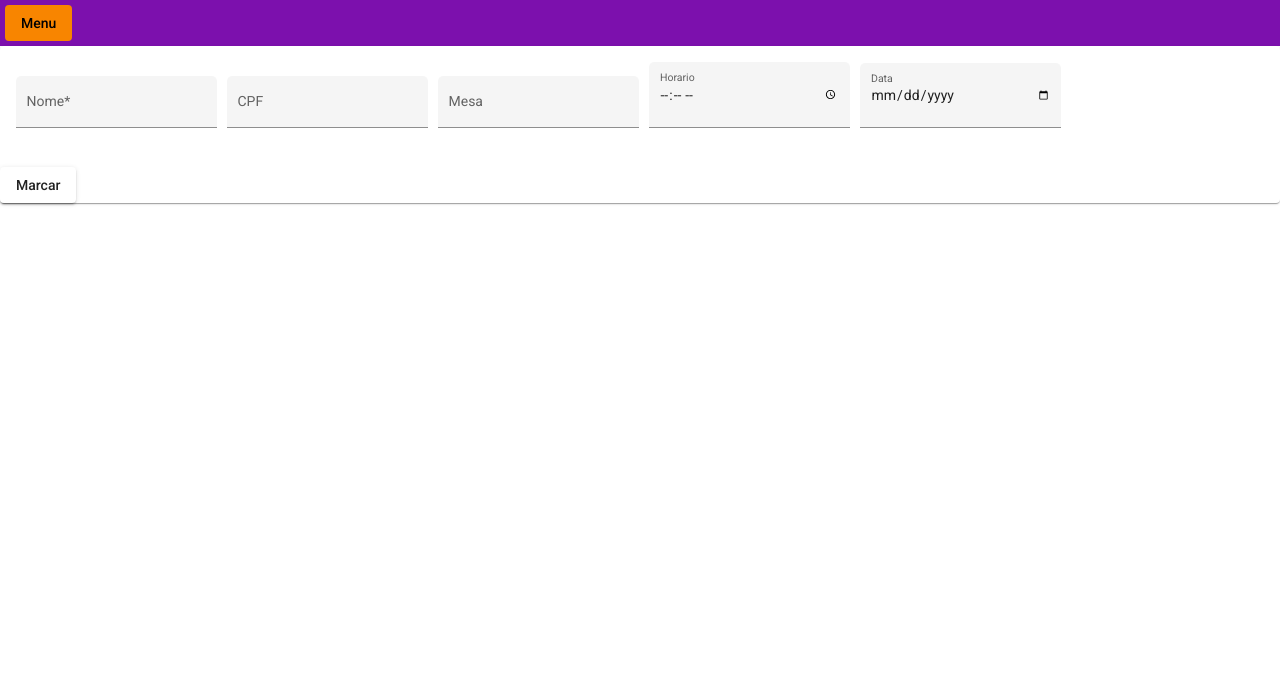
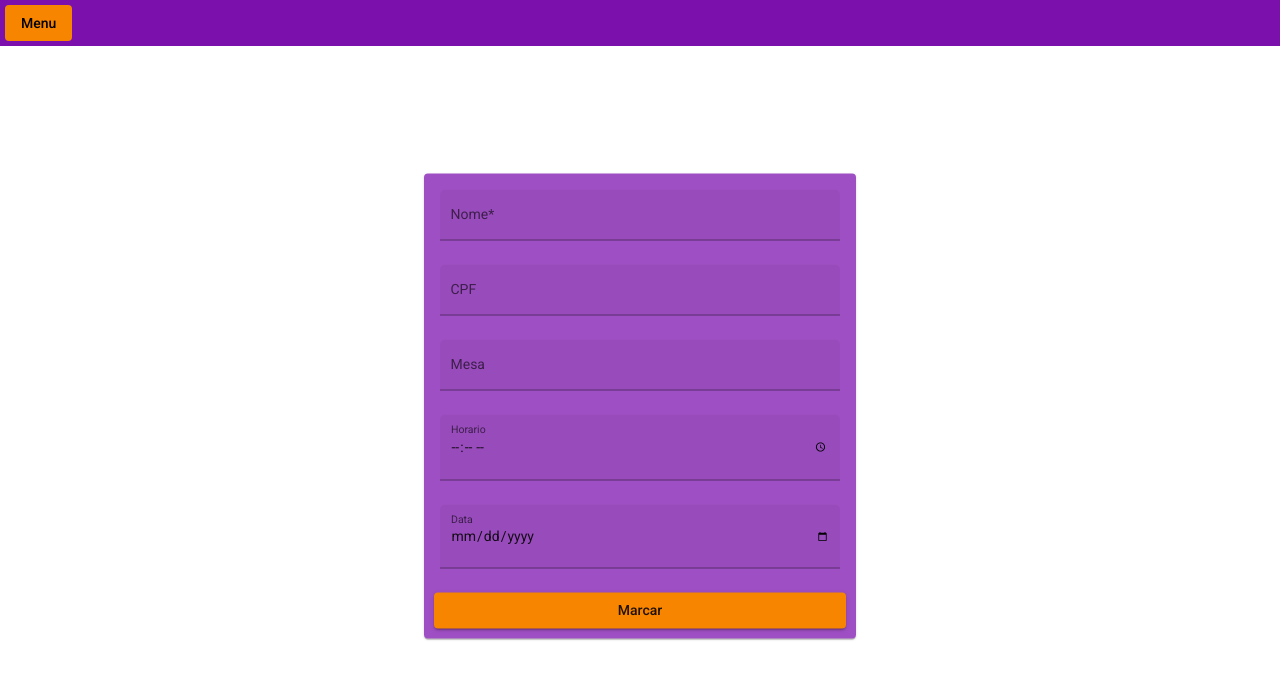
Before and after one commit to 26messias26/ats-pweb1-angular, an Angular app: page /cadastrarusuario in a window 1280 px wide. Shown: the top 678 px of the page. Built offline with nearby package versions, Linux system fonts and the light colour scheme.

Commit message:
Estilização do componente cadastro

```diff
--- a/src/app/app-routing.module.ts
+++ b/src/app/app-routing.module.ts
@@ -4,6 +4,10 @@ import { NgModule } from '@angular/core';
 import { RouterModule, Routes } from '@angular/router';
 
 const routes: Routes = [
+  {
+    path:'',
+    component:ListarUsuarioComponent
+  },
   {
     path:'cadastrarusuario',
     component: CadastrarUsuarioComponent
@@ -12,6 +16,7 @@ const routes: Routes = [
     path:'listarusuarios',
     component: ListarUsuarioComponent
   }
+
 ];
 
 @NgModule({
--- a/src/app/usuario/cadastrar-usuario/cadastrar-usuario.component.html
+++ b/src/app/usuario/cadastrar-usuario/cadastrar-usuario.component.html
@@ -1,5 +1,5 @@
-<mat-card>
-    <mat-card-content>
+<mat-card class="usu-cadastro">
+    <mat-card-content class="cadastro-conteudo">
 
         <mat-form-field class="mat-input" appearance="fill">
             <mat-label>Nome*</mat-label>
@@ -27,7 +27,7 @@
 
         </mat-form-field>
     </mat-card-content>
-    <mat-card-footer>
+    <mat-card-footer class="cadastro-footer">
         <button mat-raised-button (click)="marcarReserva()" >Marcar</button>
     </mat-card-footer>
 </mat-card>
--- a/src/app/usuario/cadastrar-usuario/cadastrar-usuario.component.scss
+++ b/src/app/usuario/cadastrar-usuario/cadastrar-usuario.component.scss
@@ -1,5 +1,40 @@
-.mat-input{
-    margin-right: 10px;
-    border-radius: 5px;
-    overflow: hidden;
+
+.usu-cadastro{
+    width: 400px;
+    height: auto;
+
+    background: rgba(123, 16, 173, 0.733);
+
+    margin: auto;
+    position: relative;
+    top: 45%;
+    transform: translateY(-50%);
+
+    .cadastro-conteudo{
+        margin: 0;
+    }
+
+    .mat-input{
+        margin-right: 10px;
+        border-radius: 5px;
+        overflow: hidden;
+        width: 100%;
+
+
+
+    }
+
+    .cadastro-footer{
+        display: flex;
+        justify-content: center;
+        align-items: center;
+        padding: 0 10px 10px 10px;
+
+        button{
+            width: 100%;
+            height: 100%;
+            background: #f88500;
+        }
+    }
+
 }
```
